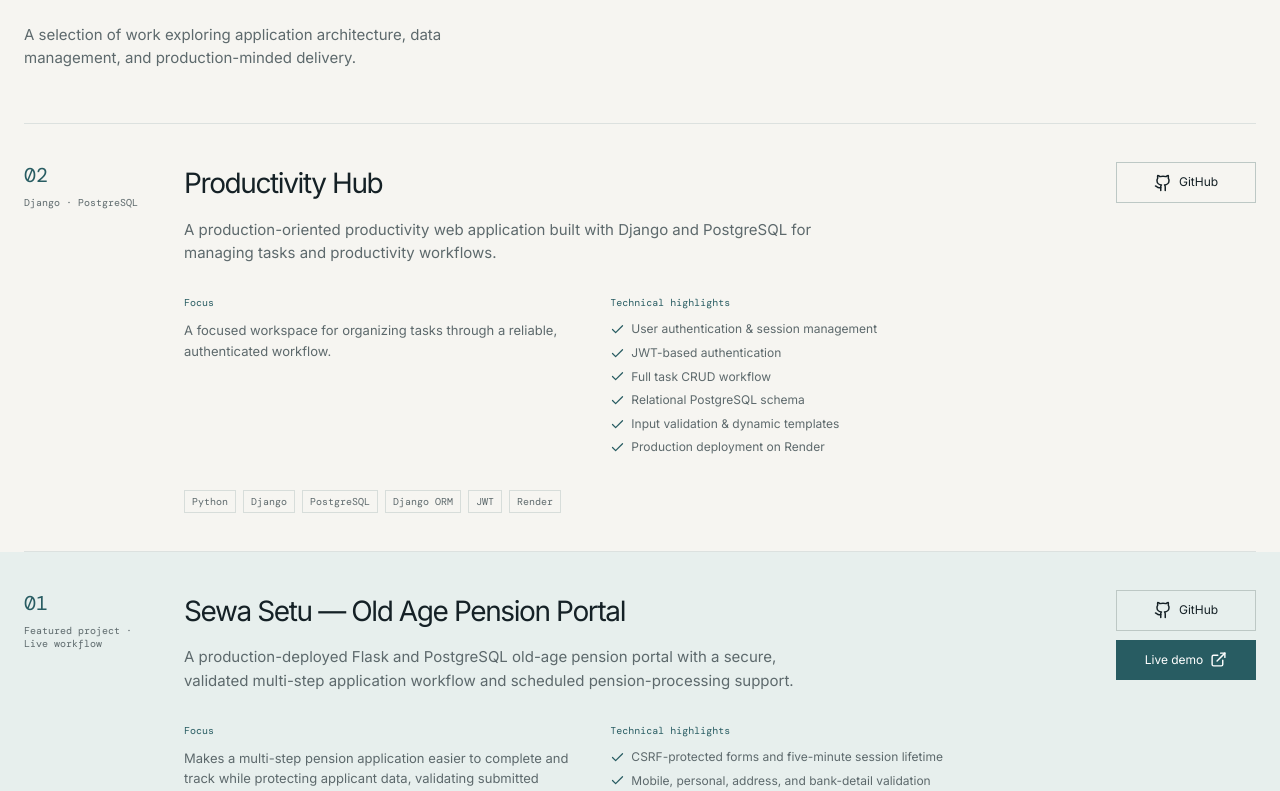
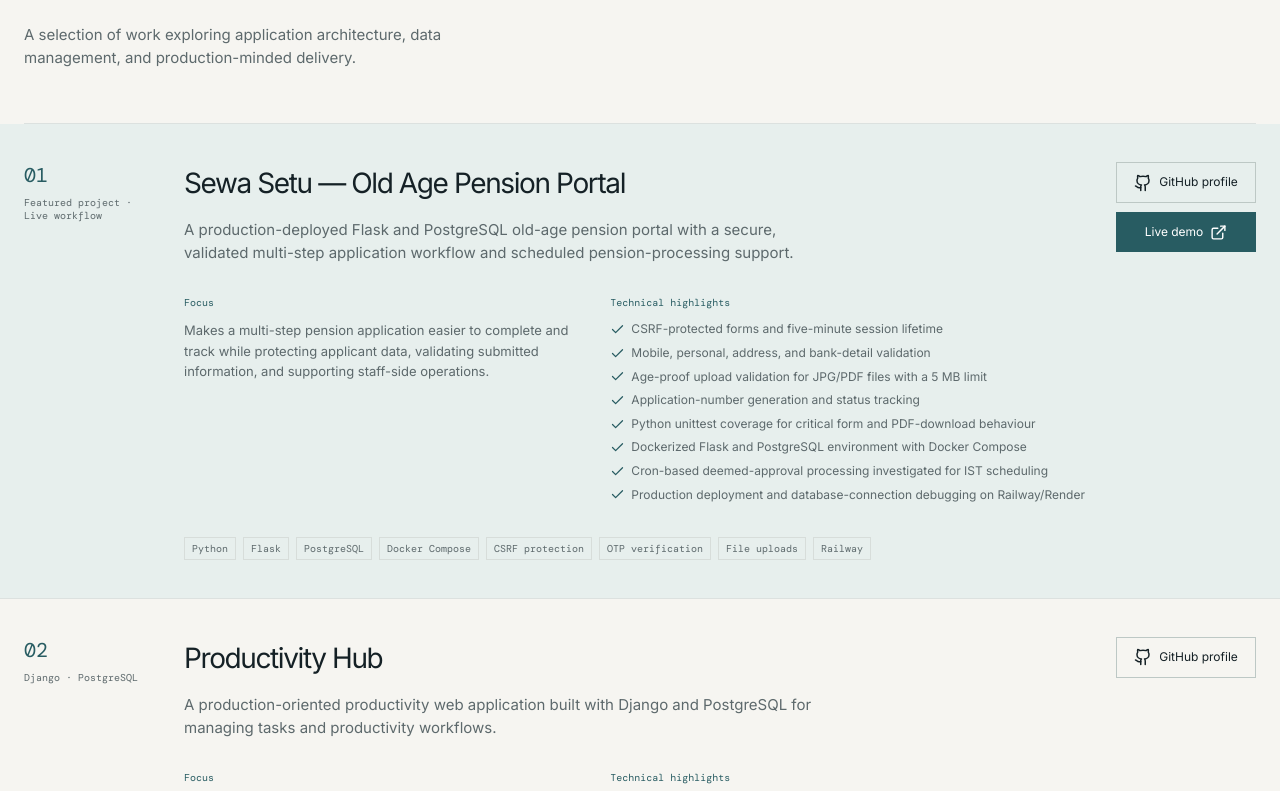
Before and after one commit to Ujjwal-Ruhal/ujjwal-portfolio, a Next.js app in the folder apps/web/: page / in a window 1280 px wide. Shown: the part 2540-3331 px from the top of the page. Built offline with nearby package versions, Linux system fonts and the light colour scheme.

Commit message:
Sort projects by number and update GitHub link text for clarity

```diff
--- a/apps/web/src/app/page.tsx
+++ b/apps/web/src/app/page.tsx
@@ -357,7 +357,9 @@ export default function Home() {
           </p>
         </div>
         <div className="projects">
-          {projects.map((p) => (
+          {[...projects]
+            .sort((first, second) => Number(first.number) - Number(second.number))
+            .map((p) => (
             <article
               className={`project ${p.featured ? "project-featured" : ""}`}
               key={p.title}
@@ -394,7 +396,7 @@ export default function Home() {
               </div>
               <div className="project-actions">
                 <a href={githubUrl} target="_blank" rel="noreferrer">
-                  <Github size={18} /> GitHub
+                  <Github size={18} /> GitHub profile
                 </a>
                 {"liveUrl" in p && p.liveUrl && (
                   <a
@@ -408,7 +410,7 @@ export default function Home() {
                 )}
               </div>
             </article>
-          ))}
+            ))}
         </div>
       </section>
       <section className="section-shell future-section" aria-labelledby="future-heading">
```
Also changed, not shown: 1 other file (tests, documents, lock files or other folders).
